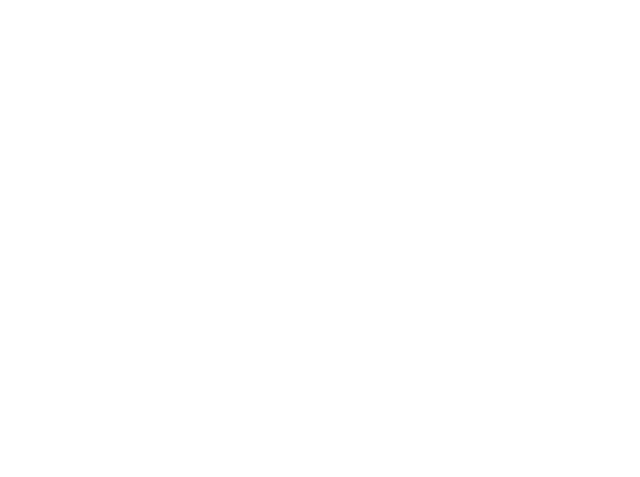
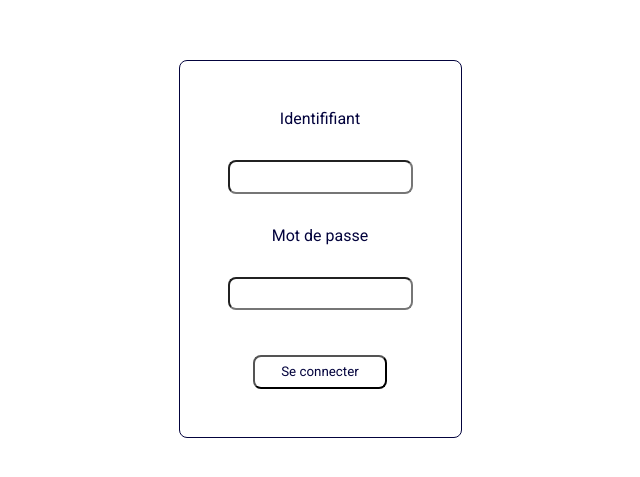
Before and after one commit to ViriatoF/checkpoint_4, a React (Vite) app in the folder client/: page / in a window 1280 px wide. Shown: the part 151-628 px from the top of the page, without its empty margins (320-960 px from the left). Built offline with nearby package versions, Linux system fonts and the light colour scheme.

Commit message:
👷 Create routing client, login page html/css

```diff
--- a/client/src/App.tsx
+++ b/client/src/App.tsx
@@ -1,5 +1,11 @@
+import { Outlet } from "react-router-dom";
+
 function App() {
-  return <></>;
+  return (
+    <>
+      <Outlet />
+    </>
+  );
 }
 
 export default App;
--- /dev/null
+++ b/client/src/components/Footer/Footer.tsx
@@ -0,0 +1,5 @@
+function Footer() {
+  return <></>;
+}
+
+export default Footer;
--- /dev/null
+++ b/client/src/components/Header/Header.tsx
@@ -0,0 +1,5 @@
+function Header() {
+  return <></>;
+}
+
+export default Header;
--- /dev/null
+++ b/client/src/globals.css
@@ -0,0 +1,34 @@
+@import url("https://fonts.googleapis.com/css2?family=Roboto:ital,wght@0,100..900;1,100..900&display=swap");
+
+* {
+  box-sizing: border-box;
+}
+
+body {
+  margin: 0;
+  /* background-color: var(--background-color); */
+}
+
+:root {
+  --font: "Roboto";
+  --background-color: rgb(3, 3, 61);
+  --font-color: rgb(247, 247, 247);
+}
+
+label,
+p {
+  font-family: var(--font);
+  color: var(--background-color);
+}
+
+button {
+  font-family: var(--font);
+  color: var(--background-color);
+  border-radius: 8px;
+  background-color: transparent;
+}
+
+input {
+  border-radius: 8px;
+  height: 2.5em;
+}
--- /dev/null
+++ b/client/src/pages/Homepage/Homepage.tsx
@@ -0,0 +1,9 @@
+function Homepage() {
+  return (
+    <>
+      <h1>Page home</h1>
+    </>
+  );
+}
+
+export default Homepage;
--- /dev/null
+++ b/client/src/pages/Login/LoginPage.tsx
@@ -0,0 +1,33 @@
+import { useNavigate } from "react-router-dom";
+import "./login-page.css";
+import type { FormEvent } from "react";
+
+function LoginPage() {
+  const navigate = useNavigate();
+  const handleSubmit = (e: FormEvent) => {
+    e.preventDefault();
+    try {
+      navigate("/home");
+    } catch (err) {
+      throw new Error("Bad request");
+    }
+  };
+
+  return (
+    <>
+      <section className="login-page">
+        <form className="login-form" onSubmit={handleSubmit}>
+          <label htmlFor="identifiant">Identififiant</label>
+          <input name="identifiant" type="text" />
+
+          <label htmlFor="password">Mot de passe</label>
+          <input name="password" type="password" />
+
+          <button type="submit">Se connecter</button>
+        </form>
+      </section>
+    </>
+  );
+}
+
+export default LoginPage;
--- /dev/null
+++ b/client/src/pages/Login/login-page.css
@@ -0,0 +1,29 @@
+.login-page {
+  width: 100vw;
+  height: 100vh;
+  display: flex;
+  justify-content: center;
+  align-items: center;
+}
+
+.login-form {
+  display: flex;
+  flex-direction: column;
+  align-items: center;
+  gap: 2em;
+  border: 1px solid var(--background-color);
+  border-radius: 8px;
+  padding: 3em;
+  & button {
+    height: 2.5em;
+    width: 10em;
+    cursor: pointer;
+    margin: 1em 0 0 0;
+    transition: 0.5s ease-in-out;
+  }
+  & button:hover {
+    background-color: var(--background-color);
+    color: white;
+    transition: 0.5s ease-in-out;
+  }
+}
```
Also changed, not shown: client/src/main.tsx (+14 -1 lines), client/src/components/Footer/footer.css (added), client/src/components/Header/header.css (added), client/src/pages/Homepage/homepage.css (added).
